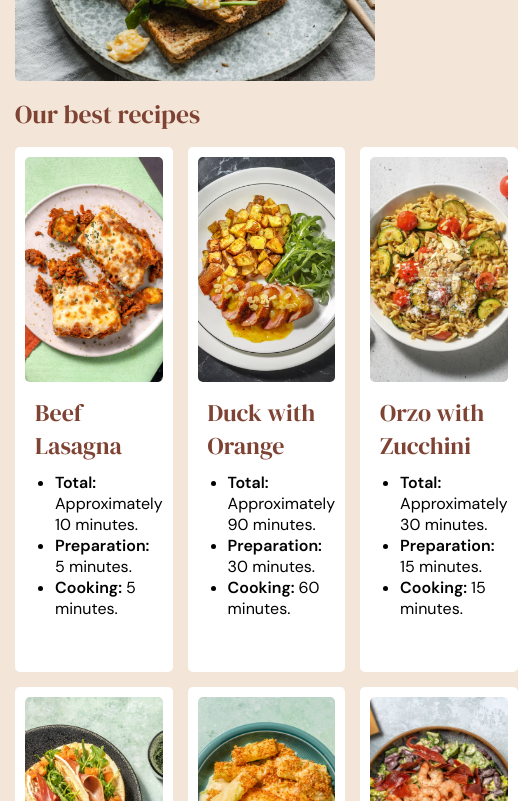
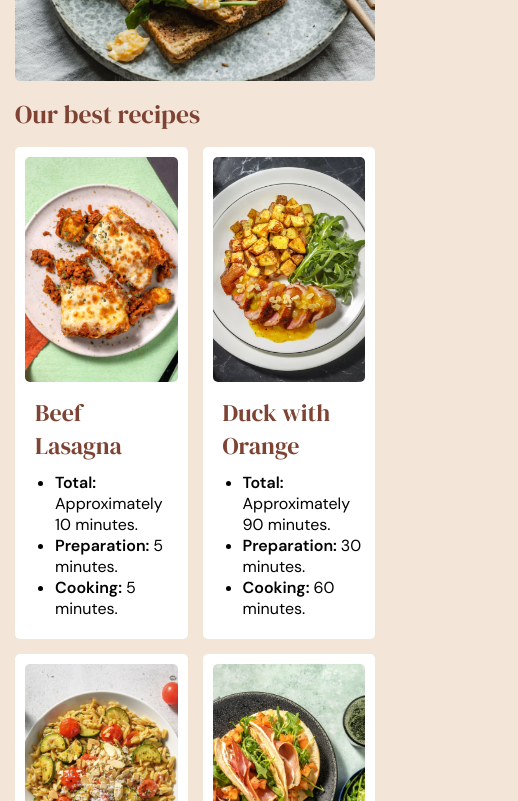
Before and after one commit to julianchoripan/BIT-frontend-project, a plain HTML site: page index.html in a window 390 px wide. Shown: the part 299-1100 px from the top of the page, 518 px wide, since content can reach past the window. Drawn offline with Linux system fonts and the light colour scheme.

Commit message:
Added home tablet version

```diff
--- a/css/index-styles.css
+++ b/css/index-styles.css
@@ -87,3 +87,16 @@ main {
 #grid ul {
   margin: 10px 0 10px 30px;
 }
+
+/* media query tablet */
+
+@media screen and (max-width: 769px) {
+  #grid {
+    grid-template-columns: 1fr 1fr;
+    grid-template-rows: 1fr 1fr 1fr;
+    grid-template-areas:
+      "A B"
+      "C D"
+      "E F";
+  }
+}
```
Also changed, not shown: media/img/simple-omelette.jpg (deleted).
